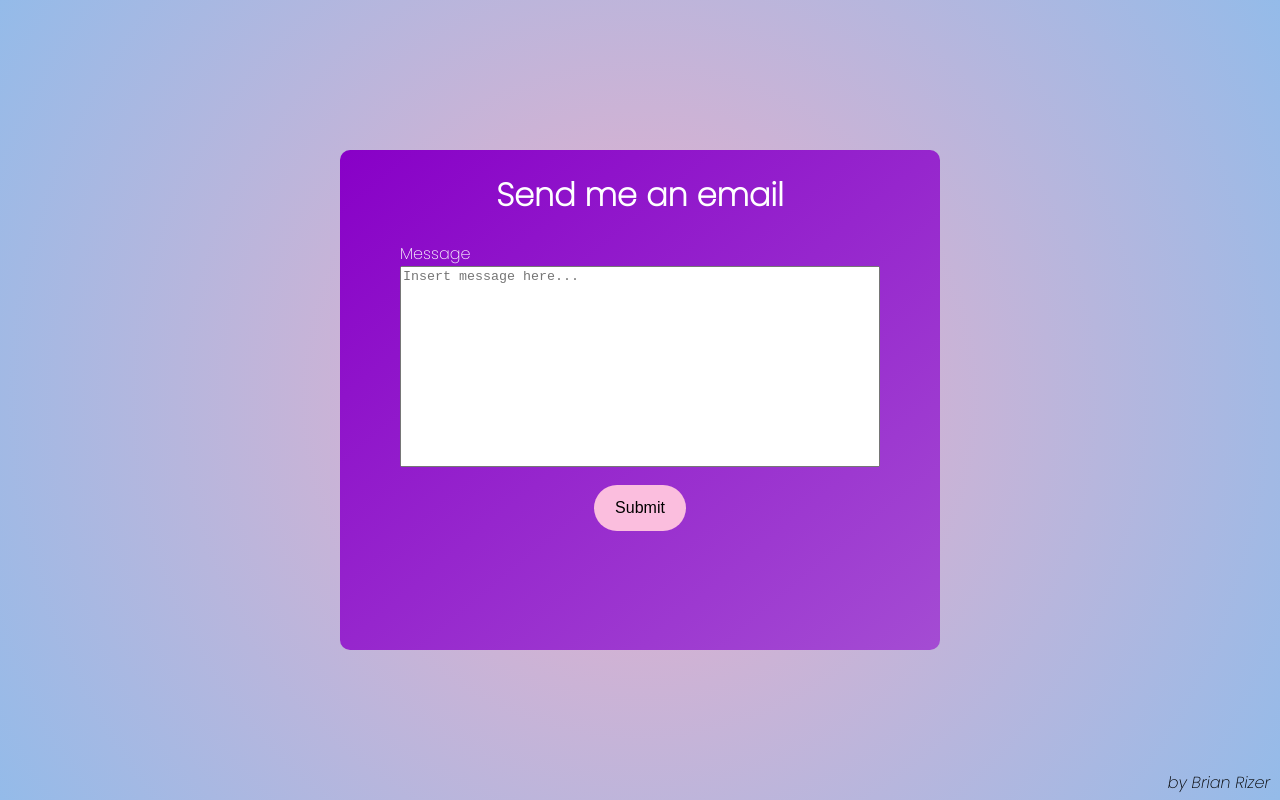
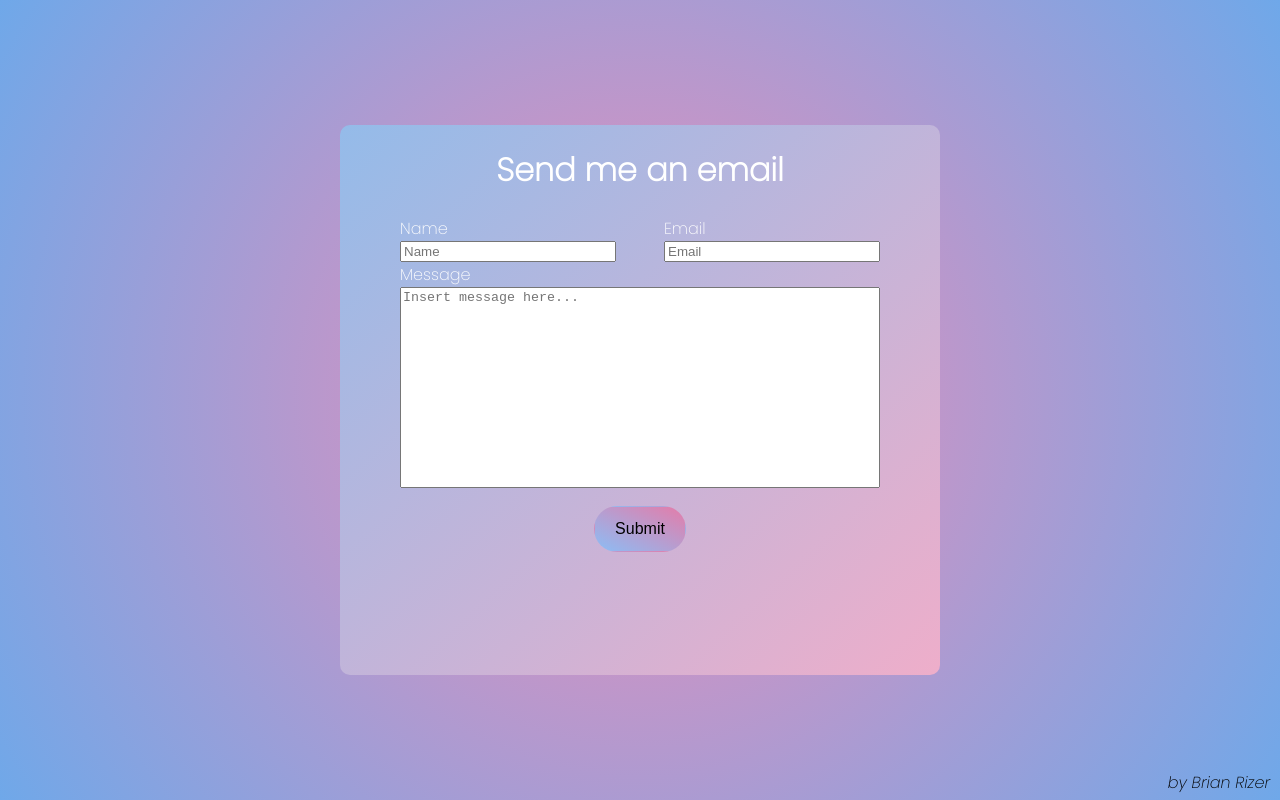
Before and after one commit to Brian-pro/SendingEmails, a plain HTML site: page index.html in a window 1280 px wide. Drawn offline with Linux system fonts and the light colour scheme.

Commit message:
Updated the look / Added Name & Email Fields

```diff
--- a/index.html
+++ b/index.html
@@ -10,7 +10,17 @@
 <body>
     <form class="form-wrapper" action="POST" data-netlify="true">
         <h1>Send me an email</h1>
-        <div class="input-wrapper">
+        <div class="contact-wrapper">
+            <div class="contact-info">
+                <label for="name">Name</label>
+                <input type="text" id="name" placeholder="Name" required>
+            </div>
+            <div class="contact-info">
+                <label for="name">Email</label>
+                <input type="text" id="email" placeholder="Email" required>
+            </div>
+        </div>
+        <div class="message-wrapper">
             <label for="message-box">Message</label>
             <textarea type="text" id="message-box" name="message-box" placeholder="Insert message here..." rows="13" maxlength="1000" required></textarea>
         </div>
--- a/styles.css
+++ b/styles.css
@@ -4,6 +4,9 @@
 /*  color options:
     #eeaeca - pink
     #94bbe9 - blue
+
+    #329D9C - Ocean blue
+    #7BE495 - Lime
 
     #8800C7 - dark purple
     #A44CD3 - medium pruple
@@ -17,7 +20,7 @@ body {
     padding: 0px;
     margin: 0px;
     background: rgb(238,174,202);
-    background: radial-gradient(circle, rgba(238,174,202,1) 0%, rgba(148,187,233,1) 100%);
+    background: radial-gradient(circle, rgb(240, 140, 183) 0%, rgb(111, 168, 233) 100%);
     display: flex;
     align-items: center;
 }
@@ -28,18 +31,36 @@ body {
     flex-direction: column;
     align-items: center;
     border-radius: 10px;
-    background-image: linear-gradient(to bottom right, #8800C7, #A44CD3);
+    background-image: linear-gradient(to bottom right, #94bbe9, #eeaeca);
     color: #fff;
     width: 600px;
-    height: 500px;
+    height: 550px;
     margin: auto;
 }
 
-.input-wrapper {
+/* Name and Email */
+.contact-wrapper {
+    display: flex;
+    justify-content: space-between;
     width: 80%;
 }
 
-.input-wrapper > label, input {
+.contact-info {
+    width: 45%;
+}
+
+.contact-info > input {
+    box-sizing: border-box;
+    width: 100%;
+    outline: none;
+}
+
+/* message box */
+.message-wrapper {
+    width: 80%;
+}
+
+.message-wrapper > label, input {
     display: flex;
 }
 
@@ -61,7 +82,7 @@ body {
 
 .send-button {
     background: none;
-    background-color: #FBBEDE;
+    background-image: linear-gradient(to top right, #8cbdf5, #e47ca9);
     color: #000;
     border: none;
     border-radius: 25px;
```
